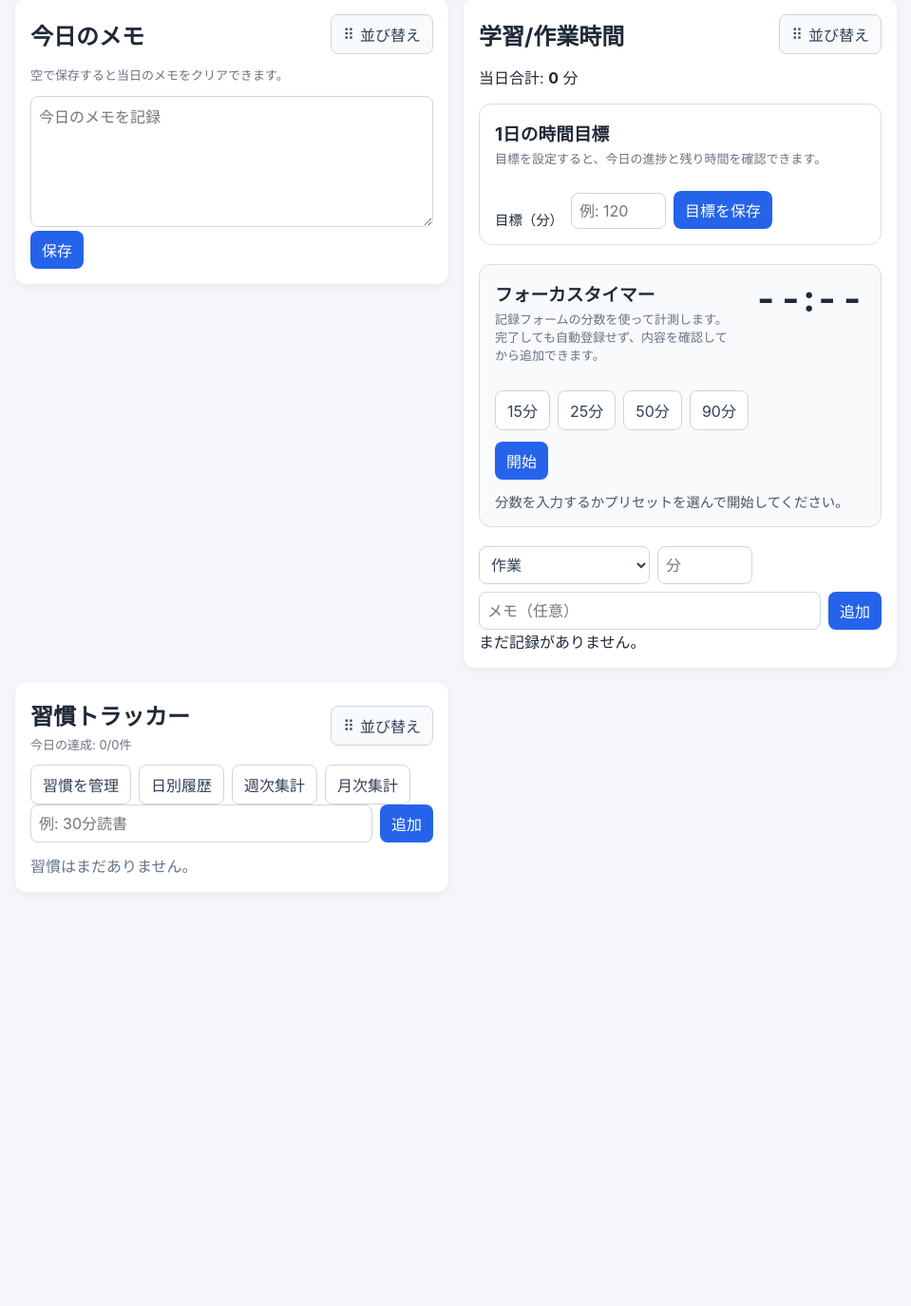
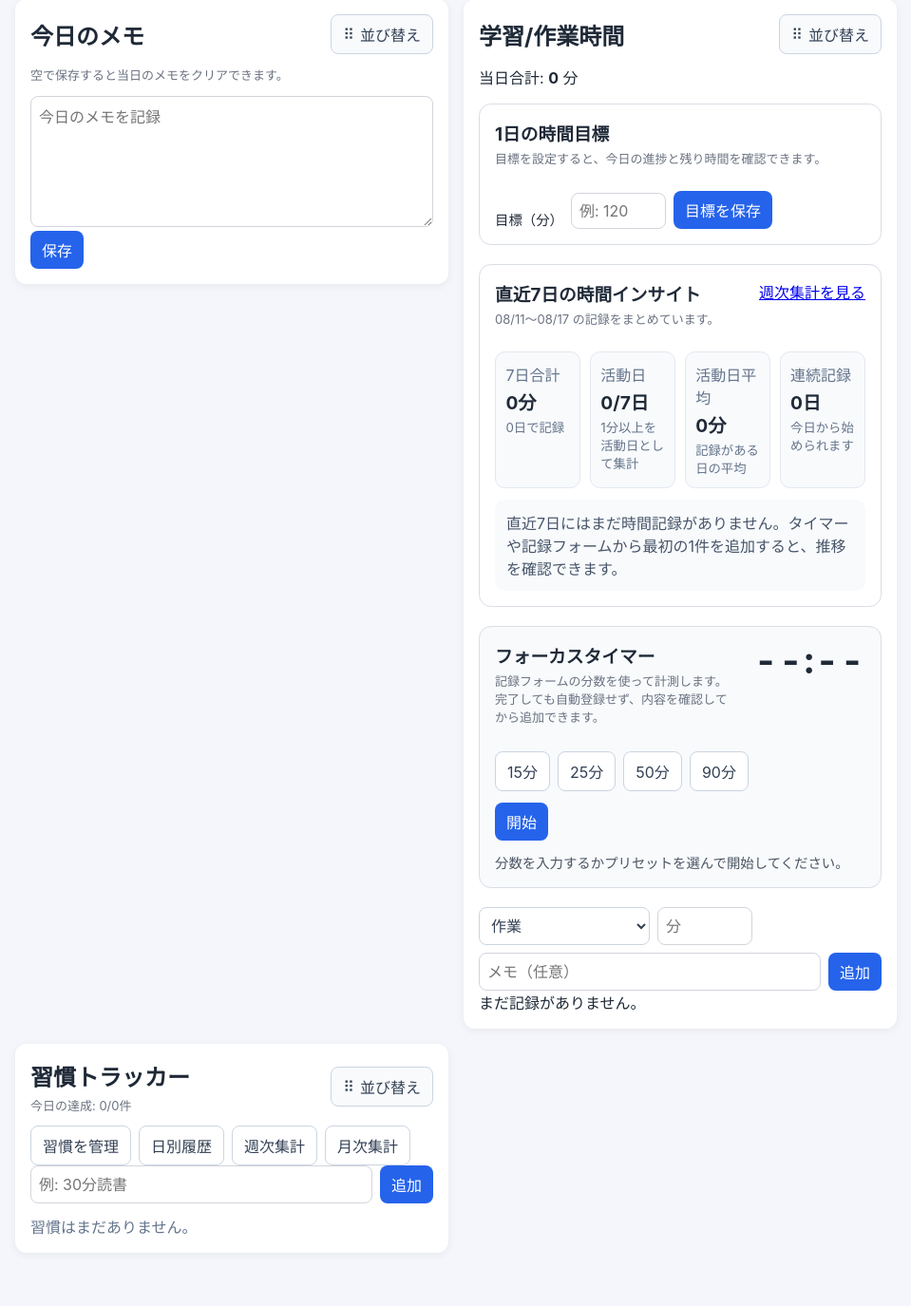
Before and after one commit to mizzz-ivr/home-panel-py, a FastAPI app: page / in a window 1280 px wide. Shown: the part 721-2096 px from the top of the page at 95% size, without its empty margins (160-1119 px from the left). Before the commit the page ends 1641 px from the top, so only its background shows below. Run offline with FastAPI, Linux system fonts and the light colour scheme; some libraries are stand-ins or nearby versions.

Commit message:
時間記録カードに直近7日のインサイトを追加

```diff
--- a/app/templates/cards/time.html
+++ b/app/templates/cards/time.html
@@ -72,6 +72,94 @@
     </div>
   </section>
 
+  {% if time_insights %}
+  {% set insight_total_hours = time_insights.total_minutes // 60 %}
+  {% set insight_total_remainder = time_insights.total_minutes % 60 %}
+  {% set insight_average_hours = time_insights.average_minutes // 60 %}
+  {% set insight_average_remainder = time_insights.average_minutes % 60 %}
+  <section class="time-insights-panel" aria-labelledby="time-insights-heading">
+    <div class="time-insights-heading">
+      <div>
+        <h3 id="time-insights-heading">直近7日の時間インサイト</h3>
+        <p class="hint">
+          {{ time_insights.period_start.strftime('%m/%d') }}〜{{ time_insights.period_end.strftime('%m/%d') }} の記録をまとめています。
+        </p>
+      </div>
+      <a href="/weekly">週次集計を見る</a>
+    </div>
+
+    <div class="time-insights-metrics" aria-label="直近7日の時間記録概要">
+      <div class="time-insight-metric">
+        <span>7日合計</span>
+        <strong>{% if insight_total_hours > 0 %}{{ insight_total_hours }}時間{% endif %}{{ insight_total_remainder }}分</strong>
+        <small>{{ time_insights.active_days }}日で記録</small>
+      </div>
+      <div class="time-insight-metric">
+        <span>活動日</span>
+        <strong>{{ time_insights.active_days }}/7日</strong>
+        <small>1分以上を活動日として集計</small>
+      </div>
+      <div class="time-insight-metric">
+        <span>活動日平均</span>
+        <strong>{% if insight_average_hours > 0 %}{{ insight_average_hours }}時間{% endif %}{{ insight_average_remainder }}分</strong>
+        <small>記録がある日の平均</small>
+      </div>
+      <div class="time-insight-metric">
+        <span>連続記録</span>
+        <strong>{{ time_insights.streak_days }}日</strong>
+        {% if time_insights.today_recorded %}
+        <small>今日も記録済み</small>
+        {% elif time_insights.streak_days > 0 %}
+        <small>今日はまだ未記録</small>
+        {% else %}
+        <small>今日から始められます</small>
+        {% endif %}
+      </div>
+    </div>
+
+    {% if time_insights.has_activity %}
+    <div class="time-insights-summary" aria-label="時間記録の比較とカテゴリ概要">
+      <span>
+        {% if time_insights.previous_total_minutes == 0 %}
+          {% if time_insights.total_minutes > 0 %}
+          前7日は0分・今期は<strong>{{ time_insights.total_minutes }}分</strong>
+          {% else %}
+          前7日も記録なし
+          {% endif %}
+        {% elif time_insights.change_percentage > 0 %}
+        前7日比 <strong>+{{ time_insights.change_percentage }}%</strong>
+        {% elif time_insights.change_percentage < 0 %}
+        前7日比 <strong>{{ time_insights.change_percentage }}%</strong>
+        {% else %}
+        前7日比 <strong>±0%</strong>
+        {% endif %}
+      </span>
+      {% if time_insights.top_category %}
+      <span>最多カテゴリ <strong>{{ time_insights.top_category }} {{ time_insights.top_category_minutes }}分</strong></span>
+      {% endif %}
+    </div>
+
+    <ul class="time-insights-days" aria-label="直近7日の日別記録時間">
+      {% for day in time_insights.days %}
+      <li class="time-insights-day {% if day.is_today %}is-today{% endif %}">
+        <span class="time-insights-day-label">
+          {{ day.target_date.strftime('%m/%d') }}（{{ day.weekday }}）{% if day.is_today %} 今日{% endif %}
+        </span>
+        <progress
+          value="{{ day.percentage }}"
+          max="100"
+          aria-label="{{ day.target_date.isoformat() }}の記録時間 {{ day.minutes }}分"
+        >{{ day.percentage }}%</progress>
+        <strong>{{ day.minutes }}分</strong>
+      </li>
+      {% endfor %}
+    </ul>
+    {% else %}
+    <p class="time-insights-empty">直近7日にはまだ時間記録がありません。タイマーや記録フォームから最初の1件を追加すると、推移を確認できます。</p>
+    {% endif %}
+  </section>
+  {% endif %}
+
   {% if category_totals %}
   <h3>カテゴリ別合計</h3>
   <ul class="list history-entry-list" aria-label="当日のカテゴリ別合計">
```
